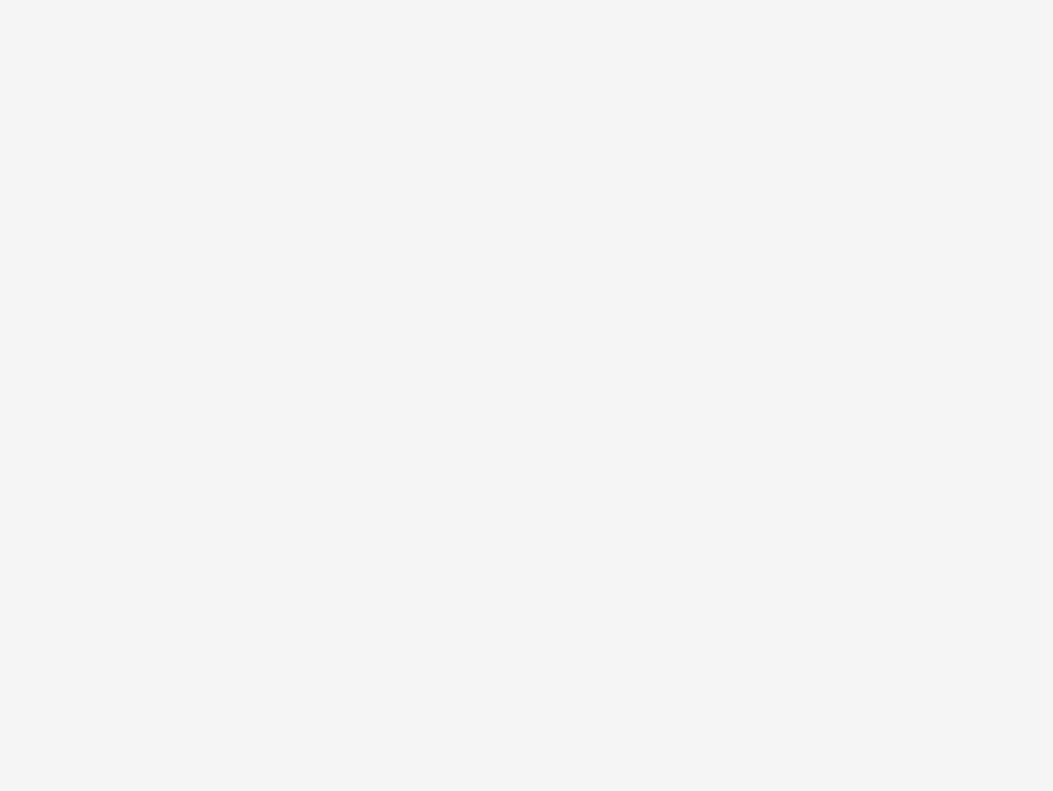
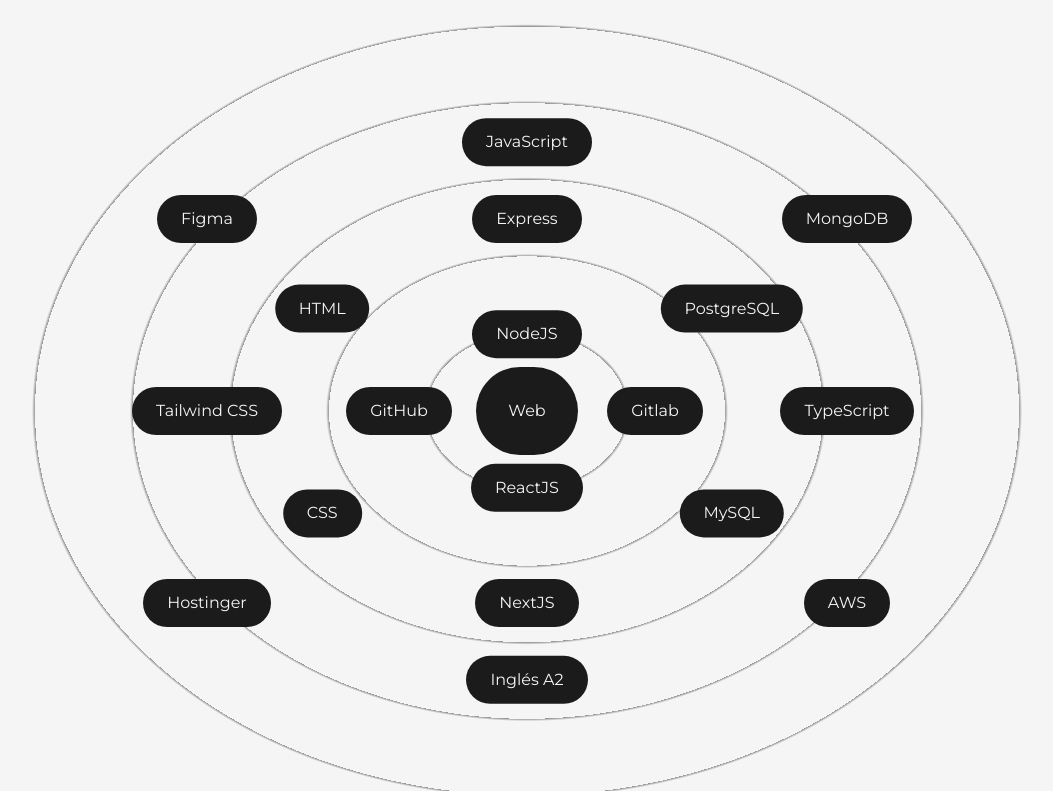
Before and after one commit to gfbianco/Portfolio, a Next.js app: page /about in a window 1280 px wide. Shown: the part 1273-2064 px from the top of the page, without its empty margins (113-1166 px from the left). Built offline with nearby package versions, Linux system fonts and the light colour scheme.

Commit message:
implementing the skills component

```diff
--- a/src/components/Skills.js
+++ b/src/components/Skills.js
@@ -1,14 +1,59 @@
-import React from 'react'
+import React from "react";
+import { motion } from "framer-motion";
+
+const Skill = ({ name, x, y }) => {
+  return (
+    <motion.div
+      className="flex items-center justify-center rounded-full bg-dark text-light
+    py-3 px-6 shadow-dark cursor-pointer absolute"
+      whileHover={{ scale: 1.05 }}
+      initial={{ x: 0, y: 0 }}
+      whileInView={{ x: x, y: y }}
+      transition={{ duration: 1.5 }}
+      viewport={{ once: true }} //* Para ejecutar solo 1 vez, cuando cargue la página *//
+    >
+      {name}
+    </motion.div>
+  );
+};
 
 const Skills = () => {
   return (
     <>
       <h2 className="font-bold text-8xl mt-64 w-full text-center">Skills</h2>
-      <div className="w-full h-screen relative flex items-center justify-center rounded-full">
+      <div className="w-full h-screen relative flex items-center justify-center rounded-full bg-circularLight">
+        <motion.div
+          className="flex items-center justify-center rounded-full bg-dark text-light
+        p-8 shadow-dark cursor-pointer"
+          whileHover={{ scale: 1.05 }}
+        >
+          Web
+        </motion.div>
 
+        {/* SKILLS FRONTEND */}
+        <Skill name="ReactJS" x="0vw" y="6vw" />
+        <Skill name="NextJS" x="0vw" y="15vw" />
+        <Skill name="Inglés A2" x="0vw" y="21vw" />
+        <Skill name="GitHub" x="-10vw" y="0vw" />
+        <Skill name="Gitlab" x="10vw" y="0vw" />
+        <Skill name="HTML" x="-16vw" y="-8vw" />
+        <Skill name="CSS" x="-16vw" y="8vw" />
+        <Skill name="Tailwind CSS" x="-25vw" y="0vw" />
+        <Skill name="Figma" x="-25vw" y="-15vw" />
+        <Skill name="Hostinger" x="-25vw" y="15vw" />
+
+        {/* SKILLS BACKEND */}
+        <Skill name="NodeJS" x="0vw" y="-6vw" />
+        <Skill name="JavaScript" x="0vw" y="-21vw" />
+        <Skill name="Express" x="0vw" y="-15vw" />
+        <Skill name="TypeScript" x="25vw" y="0vw" />
+        <Skill name="PostgreSQL" x="16vw" y="-8vw" />
+        <Skill name="MySQL" x="16vw" y="8vw" />
+        <Skill name="MongoDB" x="25vw" y="-15vw" />
+        <Skill name="AWS" x="25vw" y="15vw" />
       </div>
     </>
-  )
-}
+  );
+};
 
-export default Skills
+export default Skills;
--- a/tailwind.config.js
+++ b/tailwind.config.js
@@ -22,6 +22,9 @@
       animation: {
         'spin-slow': 'spin 8s linear infinite',
         'pulse-slow': 'pulse 6s linear infinite',
+      },
+      backgroundImage:{
+        circularLight: 'repeating-radial-gradient(rgb(0,0,0,0.4) 2px, #f5f5f5 5px, #f5f5f5 100px);'
       }
     },
   },
```
